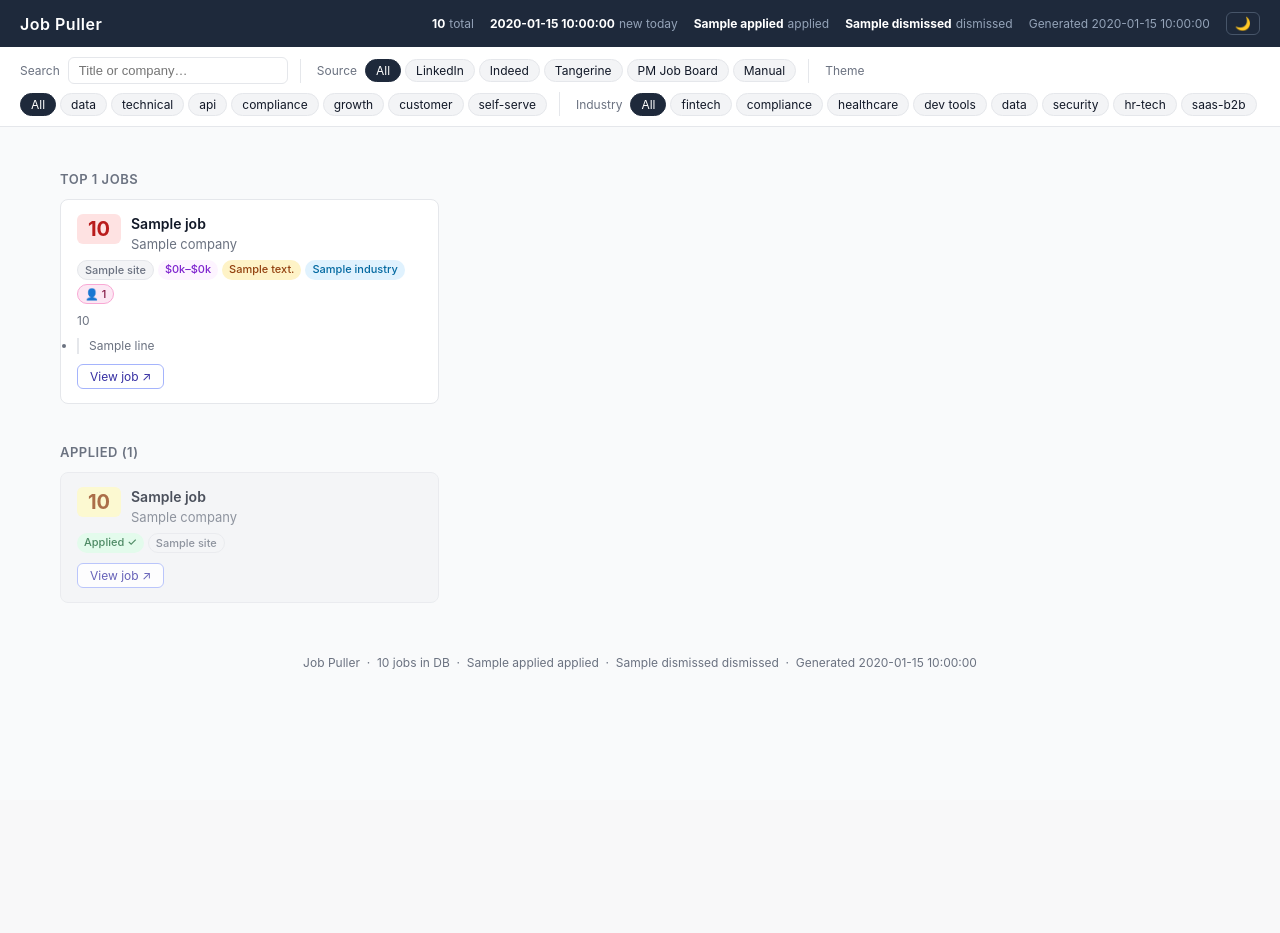
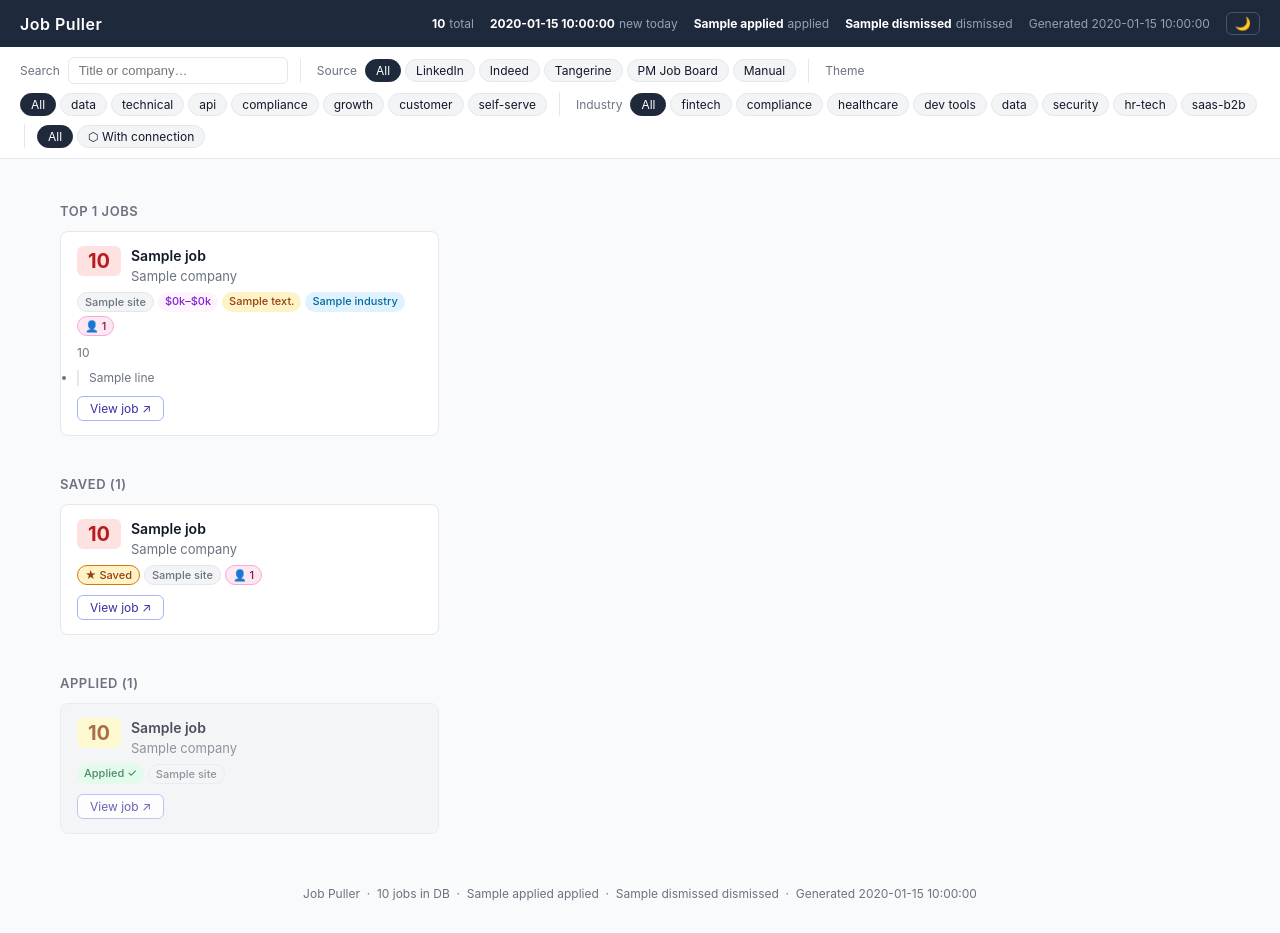
Before and after one commit to sco-bo/job-runner, a Flask app: template templates/dashboard.html.j2 in a window 1280 px wide. Before the commit the page ends 670 px from the top, so only its background shows below. Run offline with Flask 3, Linux system fonts and the light colour scheme; the template is opened without the code that fills it: most values are stand-ins (such as "Sample title", 1, 10 or a date in 2020); parts of the project's set-up code (start-up, migrations or seed data) failed here and were passed over.

Commit message:
Add save jobs, connections filter, NaN fix, and serve port update
- Save/unsave jobs via AJAX toggle; saved jobs appear in their own section
- Applying a saved job automatically clears saved state
- Manually-added jobs always visible regardless of score or top-N cutoff
- Connections filter tab on dashboard (filter to jobs with a known contact)
- Fix pandas NaN leaking as literal "nan" into company/title/location fields
- Default serve port changed to 5001 (avoids macOS AirPlay Receiver conflict)
- Server binds to 0.0.0.0 so both localhost and 127.0.0.1 resolve correctly
- Profile-driven tailor/interview prompts; no PM-specific hardcoding in server

```diff
--- a/job_puller/cli.py
+++ b/job_puller/cli.py
@@ -246,7 +246,7 @@ def job_status(
 
 @app.command()
 def serve(
-    port: int = typer.Option(5000, "--port", "-p", help="Port to listen on."),
+    port: int = typer.Option(5001, "--port", "-p", help="Port to listen on."),
     no_browser: bool = typer.Option(False, "--no-browser", help="Don't open browser automatically."),
 ) -> None:
     """Start the local job browser UI at http://localhost:<port>."""
@@ -274,7 +274,7 @@ def serve(
         threading.Timer(0.6, lambda: webbrowser.open(url)).start()
 
     typer.echo(f"Starting job browser at {url} — press Ctrl+C to stop.")
-    flask_app.run(host="127.0.0.1", port=port, debug=False)
+    flask_app.run(host="0.0.0.0", port=port, debug=False)
 
 
 @app.command()
--- a/job_puller/db.py
+++ b/job_puller/db.py
@@ -60,7 +60,8 @@ CREATE TABLE IF NOT EXISTS jobs (
     job_search_id       TEXT,
     description_highlights TEXT,
     state_restricted    INTEGER NOT NULL DEFAULT 0,
-    connection_count    INTEGER NOT NULL DEFAULT 0
+    connection_count    INTEGER NOT NULL DEFAULT 0,
+    is_saved            INTEGER NOT NULL DEFAULT 0
 );
 
 CREATE TABLE IF NOT EXISTS connections (
@@ -111,6 +112,8 @@ def init_db(db_path: Path) -> None:
             conn.execute("ALTER TABLE jobs ADD COLUMN state_restricted INTEGER NOT NULL DEFAULT 0")
         if "connection_count" not in cols:
             conn.execute("ALTER TABLE jobs ADD COLUMN connection_count INTEGER NOT NULL DEFAULT 0")
+        if "is_saved" not in cols:
+            conn.execute("ALTER TABLE jobs ADD COLUMN is_saved INTEGER NOT NULL DEFAULT 0")
         # connections table (CREATE IF NOT EXISTS handles new DBs; existing DBs get it here)
         conn.execute("""
             CREATE TABLE IF NOT EXISTS connections (
@@ -295,6 +298,22 @@ def get_connections(conn: sqlite3.Connection) -> list:
     return conn.execute("SELECT * FROM connections ORDER BY company, name").fetchall()
 
 
+def toggle_saved(conn: sqlite3.Connection, job_id: int) -> bool:
+    """Flip is_saved for a job. Returns the new saved state."""
+    new_val = conn.execute(
+        "UPDATE jobs SET is_saved = CASE WHEN is_saved = 1 THEN 0 ELSE 1 END WHERE id = ? RETURNING is_saved",
+        (job_id,)
+    ).fetchone()[0]
+    return bool(new_val)
+
+
+def get_saved_jobs(conn: sqlite3.Connection) -> list[sqlite3.Row]:
+    """All saved jobs, ordered by score desc."""
+    return conn.execute(
+        "SELECT * FROM jobs WHERE is_saved = 1 ORDER BY score DESC NULLS LAST"
+    ).fetchall()
+
+
 def update_connection_count(conn: sqlite3.Connection, job_id: int, count: int) -> None:
     conn.execute("UPDATE jobs SET connection_count = ? WHERE id = ?", (count, job_id))
 
--- a/job_puller/server.py
+++ b/job_puller/server.py
@@ -214,6 +214,7 @@ def index():
             conn, app.config.get("TOP_N", 20), exclude_kw, run_id=run_id_param
         )
         applied_jobs = ranker.get_applied_jobs(conn)
+        saved_jobs = ranker.get_saved_jobs(conn)
         dismissed_jobs = db.get_dismissed_jobs(conn)
         stats = db.get_run_stats(conn)
 
@@ -223,6 +224,7 @@ def index():
         "dashboard.html.j2",
         top_jobs=top_jobs,
         applied_jobs=applied_jobs,
+        saved_jobs=saved_jobs,
         dismissed_jobs=dismissed_jobs,
         stats=stats,
         skills_bank_bullets=_build_bullets_map(skills_bank),
@@ -686,6 +688,16 @@ def connections_delete(conn_id: int):
     return redirect(url_for("connections_page"))
 
 
+@app.route("/job/<int:job_id>/save", methods=["POST"])
+def toggle_save(job_id: int):
+    from flask import jsonify
+    with _conn() as conn:
+        is_saved = db.toggle_saved(conn, job_id)
+    if request.headers.get("X-Requested-With") == "XMLHttpRequest":
+        return jsonify({"is_saved": is_saved})
+    return redirect(request.referrer or url_for("index"))
+
+
 @app.route("/job/<int:job_id>/status", methods=["POST"])
 def set_status(job_id: int):
     new_status = request.form.get("status", "")
@@ -701,6 +713,8 @@ def set_status(job_id: int):
         if row is None:
             abort(404)
         db.update_status(conn, job_id, resolved)
+        if resolved == "applied":
+            conn.execute("UPDATE jobs SET is_saved = 0 WHERE id = ?", (job_id,))
 
     if resolved == "applied":
         _push_to_job_search(job_id, row)
--- a/templates/dashboard.html.j2
+++ b/templates/dashboard.html.j2
@@ -190,6 +190,12 @@
   [data-theme="dark"] .btn.restore:hover { background: #1e3a5f; }
   [data-theme="dark"] .btn.view { border-color: #3730a3; color: #a5b4fc; }
   [data-theme="dark"] .btn.view:hover { background: #1e1b4b; }
+  .btn.save        { border-color: #d97706; color: #92400e; }
+  .btn.save:hover  { background: #fef3c7; }
+  .btn.save.saved  { border-color: #d97706; background: #fef3c7; color: #92400e; font-weight: 700; }
+  [data-theme="dark"] .btn.save       { border-color: #92400e; color: #fcd34d; }
+  [data-theme="dark"] .btn.save:hover { background: #451a03; }
+  [data-theme="dark"] .btn.save.saved { background: #451a03; color: #fcd34d; font-weight: 700; }
   [data-theme="dark"] .btn.tailor { border-color: #065f46; color: #6ee7b7; }
   [data-theme="dark"] .btn.tailor:hover { background: #022c22; }
 
@@ -340,6 +346,12 @@
     {% endfor %}
   </select>
   {% endif %}
+
+  <span class="filter-sep" aria-hidden="true"></span>
+  <div class="filter-tabs" id="connections-tabs" role="tablist" aria-label="Filter by connections">
+    <div class="tab" role="tab" tabindex="0" aria-selected="true"  data-connections="all" onclick="setTab(this,'connections-tabs')" onkeydown="tabKey(event,this,'connections-tabs')">All</div>
+    <div class="tab" role="tab" tabindex="0" aria-selected="false" data-connections="yes" onclick="setTab(this,'connections-tabs')" onkeydown="tabKey(event,this,'connections-tabs')">⬡ With connection</div>
+  </div>
 </nav>
 
 <!-- Main -->
@@ -360,6 +372,7 @@
        data-source="{{ job.site }}"
        data-theme="{{ job.recommended_summary or '' }}"
        data-industry="{{ job.industry or '' }}"
+       data-connections="{{ job.connection_count or 0 }}"
        aria-label="{{ job.title }} at {{ job.company }}, score {{ job.score|int }}">
 
     <div class="card-top">
@@ -411,6 +424,12 @@
 
     <div class="actions">
       {% if is_server %}
+      <button class="btn save {% if job.is_saved %}saved{% endif %}"
+              data-job-id="{{ job.id }}" data-saved="{{ 'true' if job.is_saved else 'false' }}"
+              onclick="toggleSave(this)"
+              aria-label="{% if job.is_saved %}Unsave{% else %}Save{% endif %} {{ job.title }} at {{ job.company }}">
+        {% if job.is_saved %}★ Saved{% else %}☆ Save{% endif %}
+      </button>
       <form method="POST" action="/job/{{ job.id }}/status" style="display:inline">
         <input type="hidden" name="status" value="applied">
         <button type="submit" class="btn apply"
@@ -432,6 +451,48 @@
   <p style="color:var(--text-muted);padding:20px 0">No scored jobs found. Run <code>job-puller run</code> first.</p>
   {% endfor %}
   </div>
+
+  <!-- Saved section -->
+  {% if saved_jobs %}
+  <h2 class="section-title" style="margin-top:40px">Saved ({{ saved_jobs|length }})</h2>
+  <div class="cards" role="list">
+  {% for job in saved_jobs %}
+  <article class="card" role="listitem" aria-label="{{ job.title }} at {{ job.company }}, saved">
+    <div class="card-top">
+      <div class="score {{ 'high' if job.score >= 80 else ('mid' if job.score >= 60 else 'low') }}"
+           aria-label="Score: {{ job.score|int if job.score else 'unscored' }}">
+        {{ job.score|int if job.score else "–" }}
+      </div>
+      <div class="card-title">
+        <h3>{{ job.title }}</h3>
+        <div class="company">{{ job.company }}</div>
+      </div>
+    </div>
+    <div class="badges">
+      <span class="badge" style="background:#fef3c7;color:#92400e;border:1px solid #d97706">★ Saved</span>
+      {% if job.is_remote %}<span class="badge remote">Remote</span>{% endif %}
+      <span class="badge {{ 'manual' if job.site == 'manual' else ('pmjb' if job.site == 'pmjb' else 'site') }}">{{ job.site }}</span>
+      {% if job.connection_count > 0 %}<span class="badge connections" title="{{ job.connection_count }} connection{{ 's' if job.connection_count != 1 else '' }} at this company">👤 {{ job.connection_count }}</span>{% endif %}
+    </div>
+    <div class="actions">
+      {% if is_server %}
+      <button class="btn save saved"
+              data-job-id="{{ job.id }}" data-saved="true"
+              onclick="toggleSave(this)"
+              aria-label="Unsave {{ job.title }} at {{ job.company }}">★ Saved</button>
+      <form method="POST" action="/job/{{ job.id }}/status" style="display:inline">
+        <input type="hidden" name="status" value="applied">
+        <button type="submit" class="btn apply" aria-label="Mark as applied">Apply ✓</button>
+      </form>
+      <a href="/job/{{ job.id }}/tailor" class="btn tailor">Tailor ✦</a>
+      {% endif %}
+      <a href="{{ job.url }}" target="_blank" rel="noopener noreferrer" class="btn view"
+         aria-label="View {{ job.title }} posting (opens in new tab)">View job ↗</a>
+    </div>
+  </article>
+  {% endfor %}
+  </div>
+  {% endif %}
 
   <!-- Applied section -->
   {% if applied_jobs %}
@@ -543,18 +604,20 @@
 })();
 
 // --- Filter state ---
-let activeSource   = 'all';
-let activeTheme    = 'all';
-let activeIndustry = 'all';
+let activeSource      = 'all';
+let activeTheme       = 'all';
+let activeIndustry    = 'all';
+let activeConnections = 'all';
 
 function applyFilters() {
   const q = document.getElementById('search').value.toLowerCase();
   document.querySelectorAll('#job-cards .card').forEach(card => {
-    const matchSearch   = !q || card.dataset.title.includes(q) || card.dataset.company.includes(q);
-    const matchSource   = activeSource   === 'all' || card.dataset.source   === activeSource;
-    const matchTheme    = activeTheme    === 'all' || card.dataset.theme     === activeTheme;
-    const matchIndustry = activeIndustry === 'all' || card.dataset.industry  === activeIndustry;
-    card.classList.toggle('hidden', !(matchSearch && matchSource && matchTheme && matchIndustry));
+    const matchSearch      = !q || card.dataset.title.includes(q) || card.dataset.company.includes(q);
+    const matchSource      = activeSource      === 'all' || card.dataset.source   === activeSource;
+    const matchTheme       = activeTheme       === 'all' || card.dataset.theme    === activeTheme;
+    const matchIndustry    = activeIndustry    === 'all' || card.dataset.industry === activeIndustry;
+    const matchConnections = activeConnections === 'all' || parseInt(card.dataset.connections) > 0;
+    card.classList.toggle('hidden', !(matchSearch && matchSource && matchTheme && matchIndustry && matchConnections));
   });
 }
 
@@ -563,9 +626,10 @@ function setTab(el, groupId) {
     t.setAttribute('aria-selected', 'false');
   });
   el.setAttribute('aria-selected', 'true');
-  if      (groupId === 'source-tabs')   activeSource   = el.dataset.source;
-  else if (groupId === 'industry-tabs') activeIndustry = el.dataset.industry;
-  else                                  activeTheme    = el.dataset.theme;
+  if      (groupId === 'source-tabs')      activeSource      = el.dataset.source;
+  else if (groupId === 'industry-tabs')    activeIndustry    = el.dataset.industry;
+  else if (groupId === 'connections-tabs') activeConnections = el.dataset.connections;
+  else                                     activeTheme       = el.dataset.theme;
   applyFilters();
 }
 
@@ -574,6 +638,20 @@ function tabKey(e, el, groupId) {
 }
 
 // --- Dismissed toggle ---
+function toggleSave(btn) {
+  const jobId = btn.dataset.jobId;
+  fetch(`/job/${jobId}/save`, {
+    method: 'POST',
+    headers: { 'X-Requested-With': 'XMLHttpRequest' }
+  }).then(r => r.json()).then(data => {
+    const saved = data.is_saved;
+    btn.dataset.saved = saved ? 'true' : 'false';
+    btn.textContent = saved ? '★ Saved' : '☆ Save';
+    btn.classList.toggle('saved', saved);
+    btn.setAttribute('aria-label', (saved ? 'Unsave' : 'Save') + ' this job');
+  }).catch(() => location.reload());
+}
+
 function toggleDismissed() {
   const rows   = document.getElementById('dismissed-rows');
   const arrow  = document.getElementById('dismissed-arrow');
```
Also changed, not shown: job_puller/ranker.py (+24 -0 lines), job_puller/scraper.py (+13 -5 lines).
